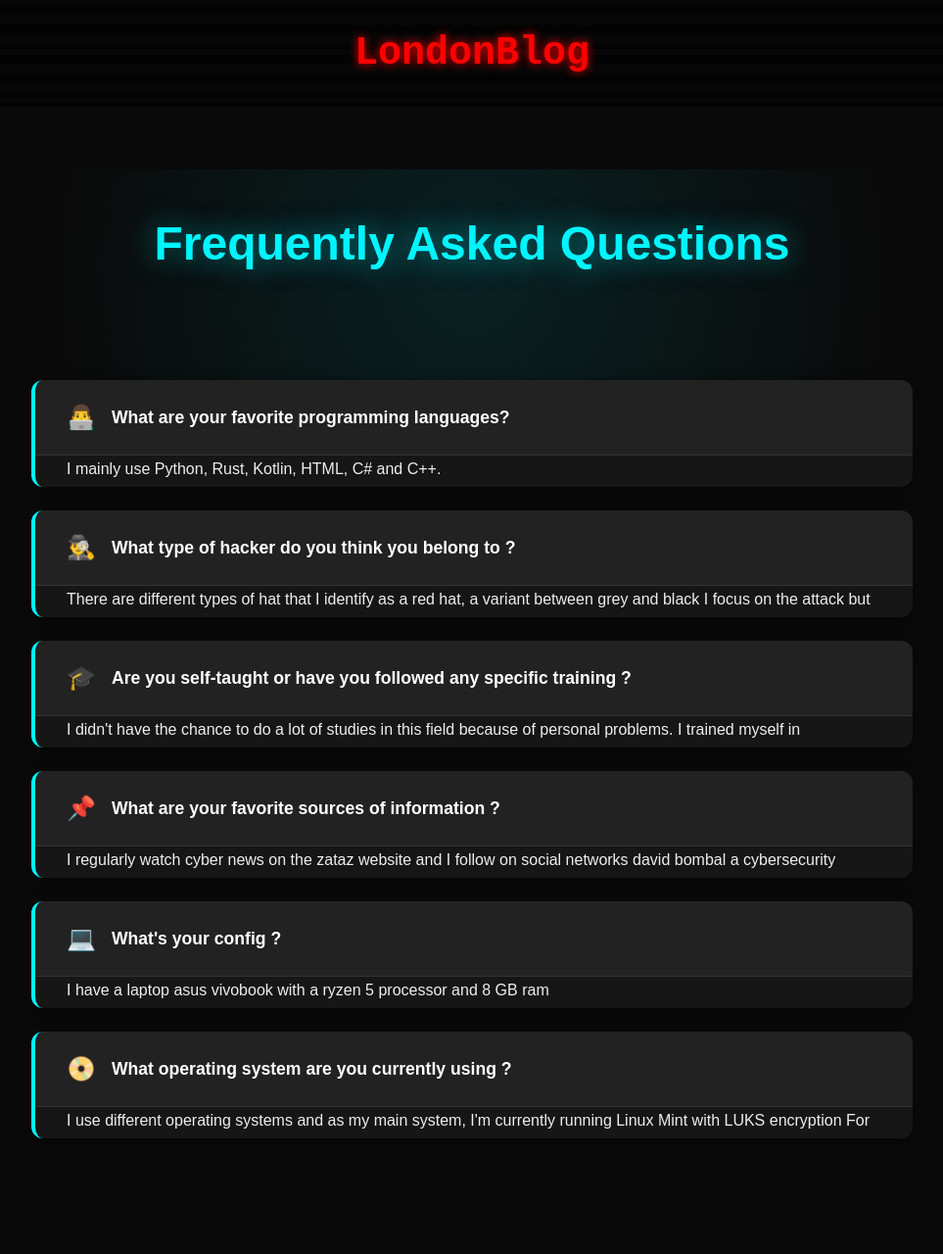
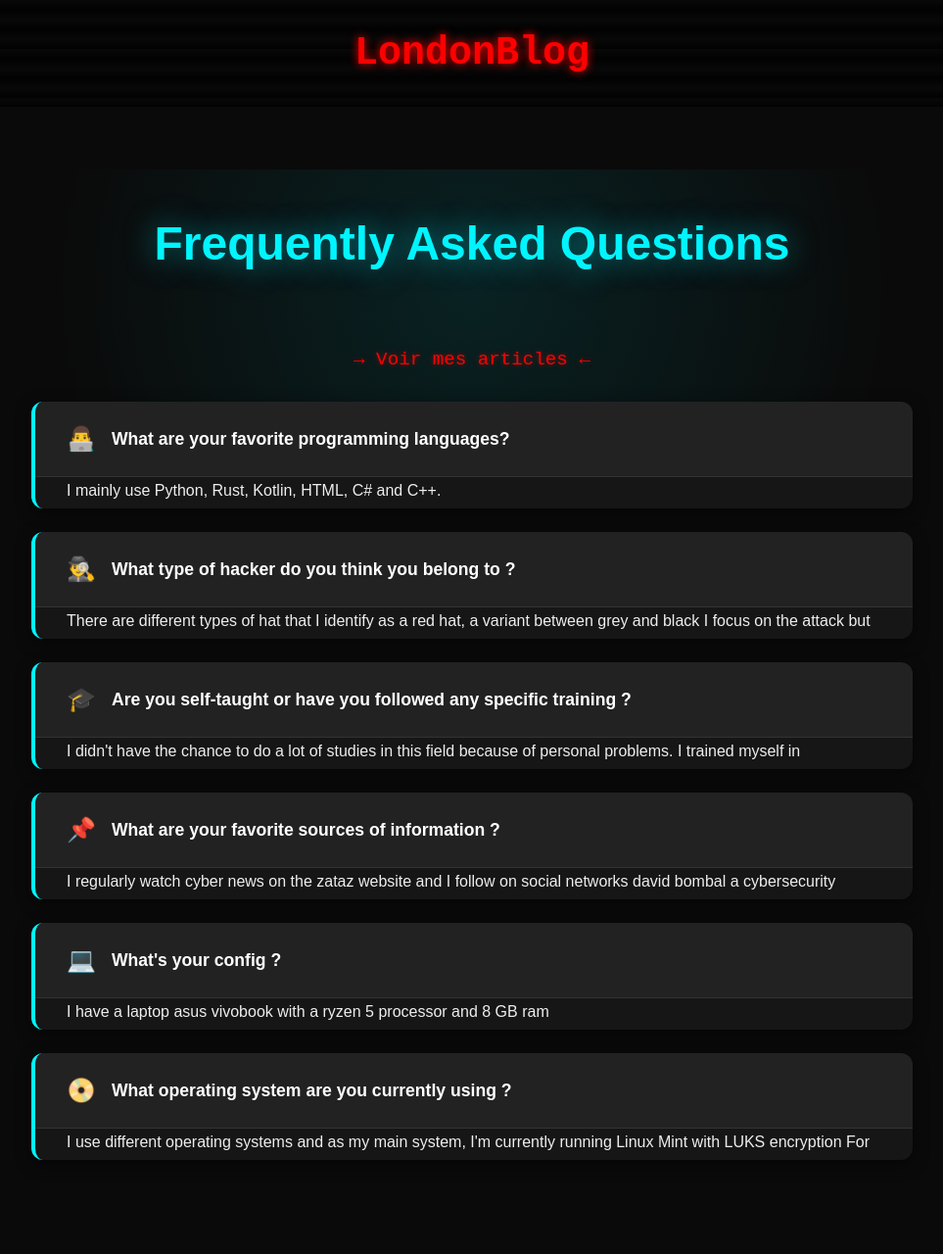
Before and after one commit to London44380/londonblog, a Jekyll site: the page built from index.html, in a window 1280 px wide. Shown: the whole page at 98% size, without its empty margins (158-1121 px from the left). Built offline with Jekyll 4.4.1, drawn with Linux system fonts in a browser that asks for light colours; before the commit the page ends 1258 px from its top, so only the background shows below that.

Commit message:
Update index.html

```diff
--- a/index.html
+++ b/index.html
@@ -4,6 +4,9 @@ title: FAQ
 ---
 <div class="faq-hero">
   <h1 style="color:#00f5ff;text-align:center;padding:3rem 2rem;font-size:3rem;text-shadow:0 0 30px rgba(0,245,255,0.5);">Frequently Asked Questions</h1>
+  <div style="text-align: center; margin-top: 1rem;">
+    <a href="/blog.html" style="color: #ff0000; font-family: 'Courier New', monospace; text-decoration: none; font-size: 1.2rem; text-shadow: 0 0 5px rgba(255, 0, 0, 0.5);">→ Voir mes articles ←</a>
+  </div>
 </div>
 
 <div class="faq-container">
```
